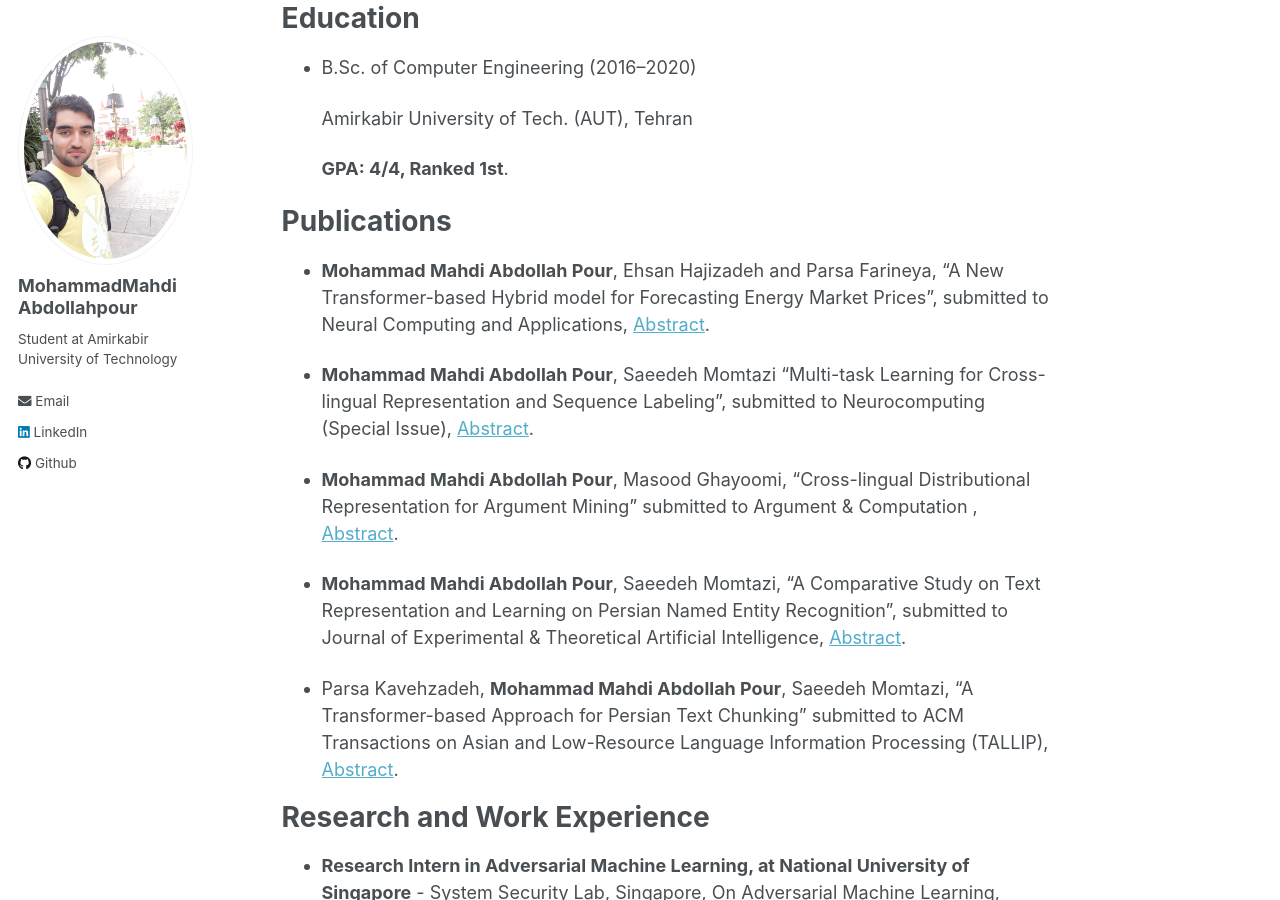
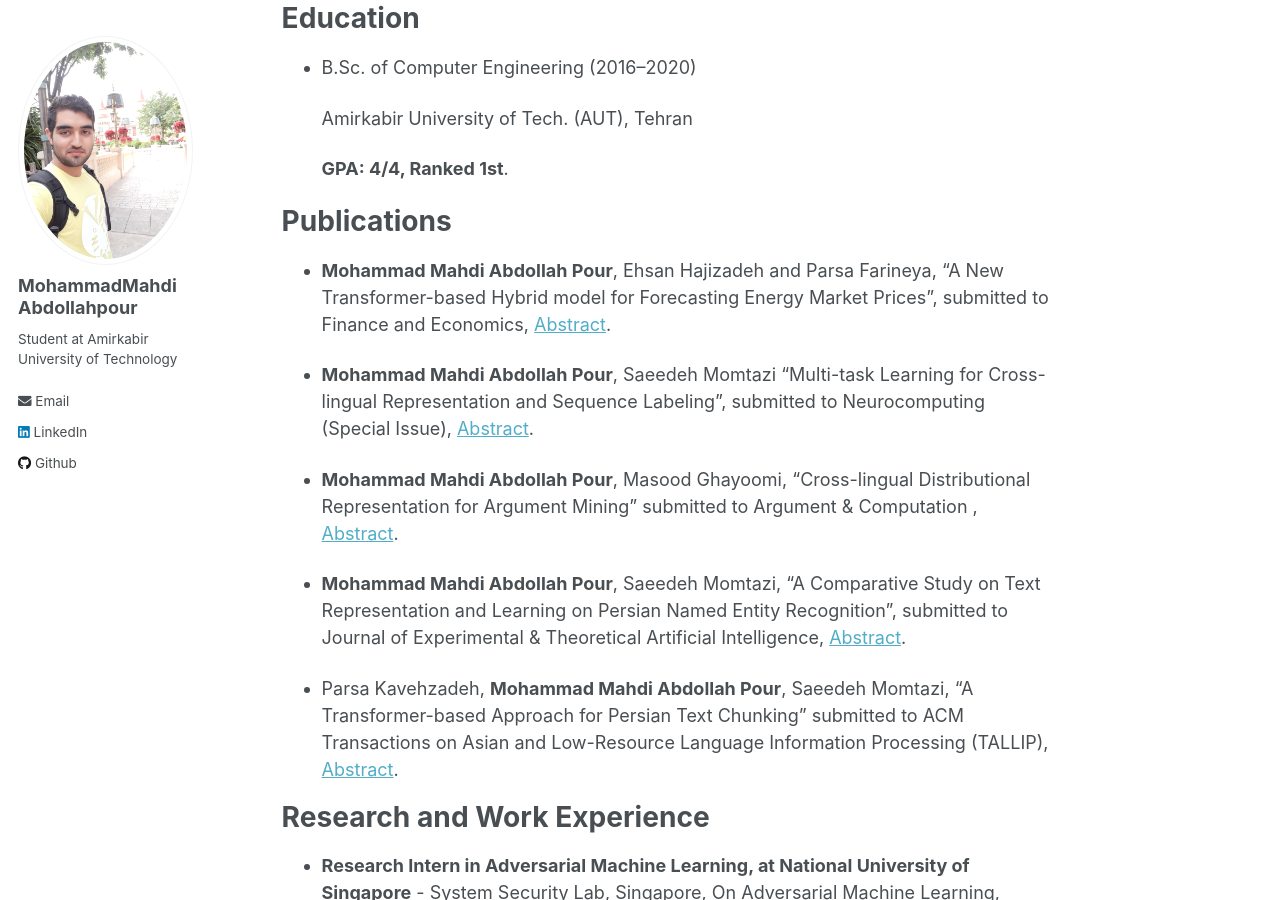
Before and after one commit to mahdiabdollahpour/mahdiabdollahpour.github.io, a Jekyll site: the page built from _pages/about.md, in a window 1280 px wide and 900 px high, scrolled down 494 px. Built offline with Jekyll 4.4.1, drawn with Linux system fonts in a browser that asks for light colours.

Commit message:
Update about.md

```diff
--- a/_pages/about.md
+++ b/_pages/about.md
@@ -32,7 +32,7 @@ Education
 Publications
 ======
 
-- **Mohammad Mahdi Abdollah Pour**, Ehsan Hajizadeh and Parsa Farineya, "A New Transformer-based Hybrid model for Forecasting Energy Market Prices", submitted to Neural Computing and Applications, [Abstract](https://drive.google.com/file/d/1EwD4R21XPcLWpt4SGSzU5ycRwz87Rx1i/view).
+- **Mohammad Mahdi Abdollah Pour**, Ehsan Hajizadeh and Parsa Farineya, "A New Transformer-based Hybrid model for Forecasting Energy Market Prices", submitted to Finance and Economics, [Abstract](https://drive.google.com/file/d/1EwD4R21XPcLWpt4SGSzU5ycRwz87Rx1i/view).
 
 - **Mohammad Mahdi Abdollah Pour**, Saeedeh Momtazi "Multi-task Learning for Cross-lingual Representation and Sequence Labeling", submitted to Neurocomputing (Special Issue), [Abstract](https://drive.google.com/file/d/1z7x0Btd5eYkRx-w5H2C5_f4gE4lFNwob/view).
 
```
